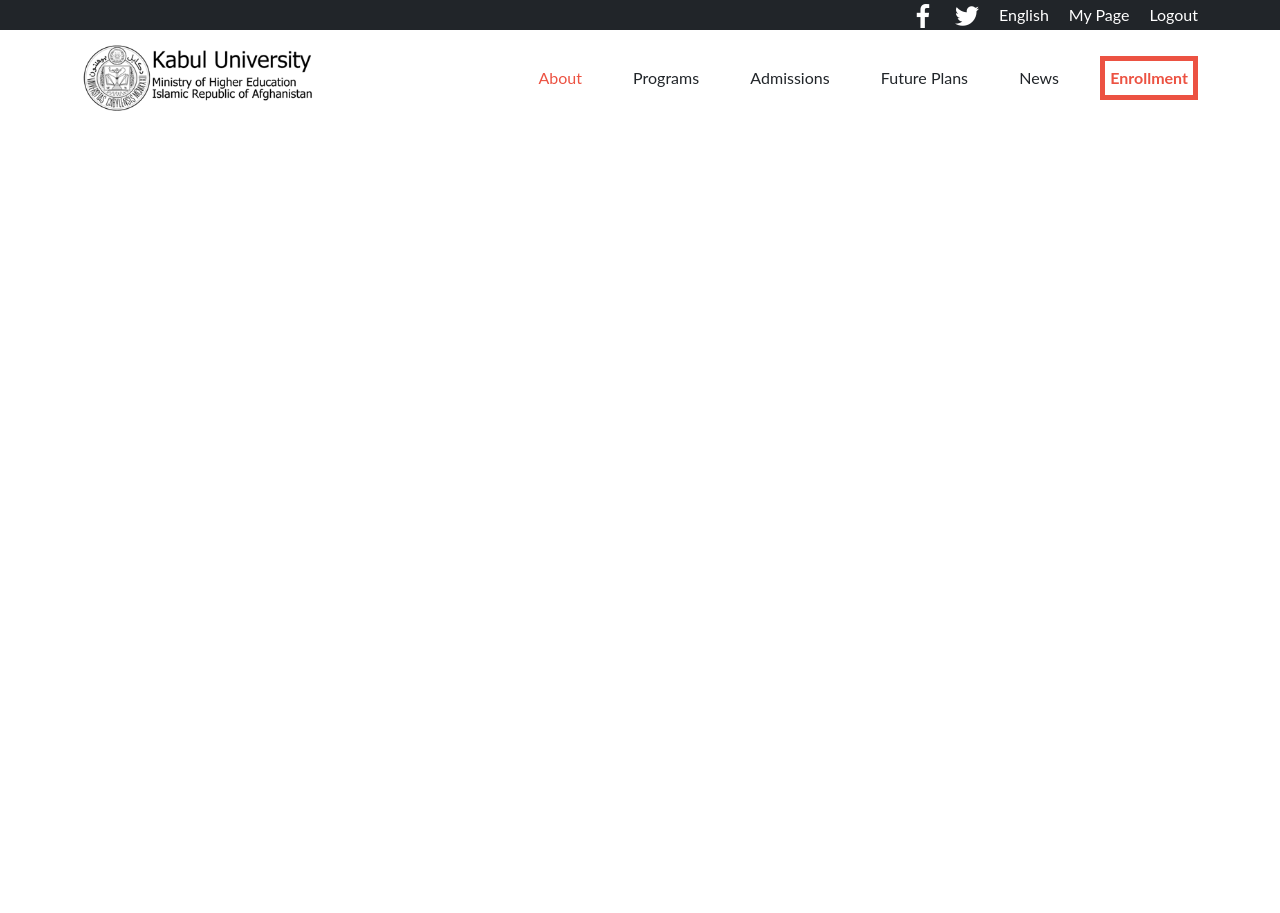
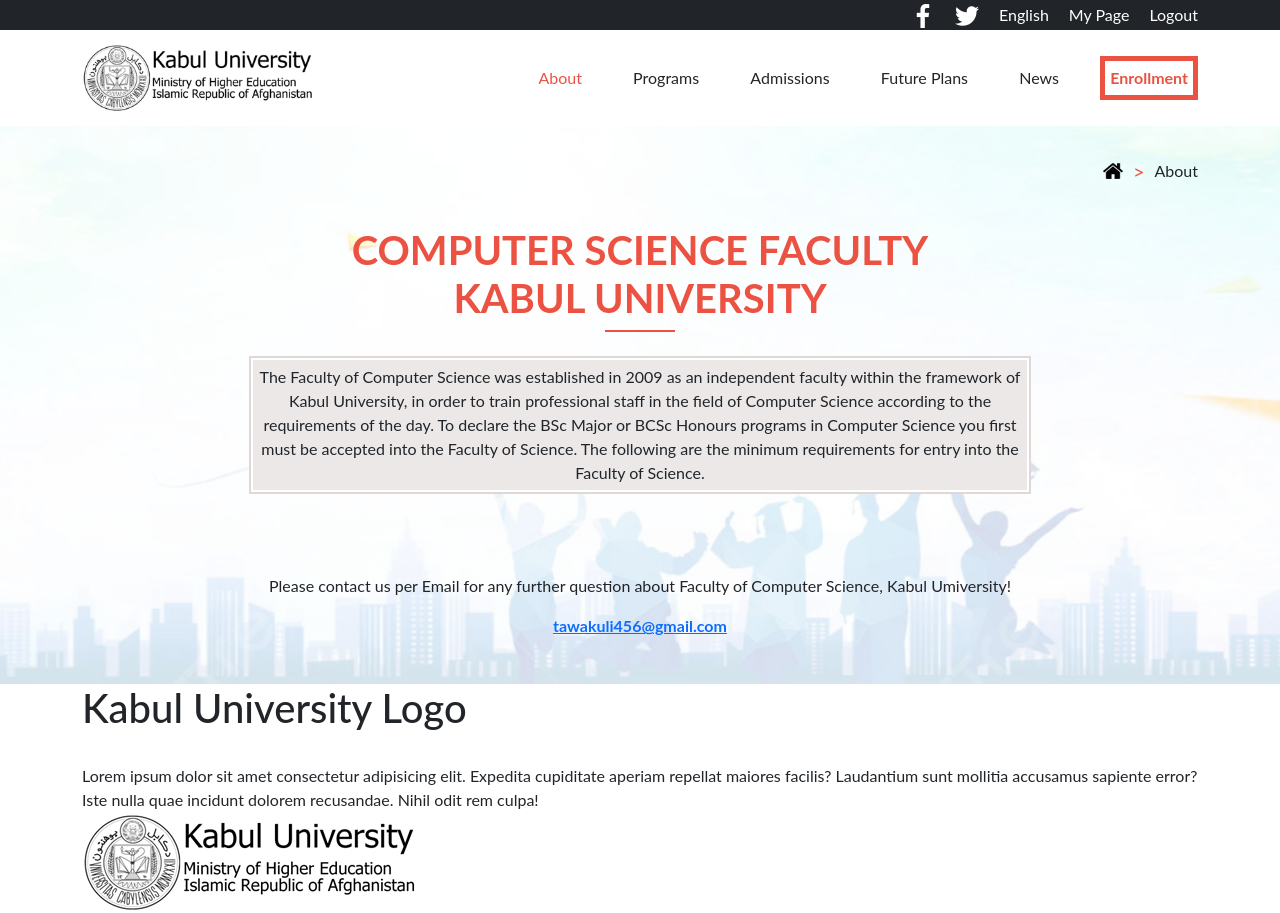
Before and after one commit to tawakuliKH/Computer-Science-Faculty-Kabul-University, a website: page about.html in a window 1280 px wide. Before the commit the page ends 800 px from the top, so only its background shows below. Drawn offline with nearby package versions, Linux system fonts and the light colour scheme.

Commit message:
Add About page content

```diff
--- a/about.html
+++ b/about.html
@@ -47,7 +47,60 @@
         </div>
       </nav>
     </div>
+    <!-- Content -->
+    <div class="content-about">
+      <div class="container">
+        <div class="url">
+          <img src="assets/images/home.png" class="home-icon" alt="Home Icon"><span class="url-arrow">></span>About
+        </div>
+      </div>
 
+
+      <div class="container contents-about">
+
+        <div>
+          <h1 class="heading-desc-about">
+            COMPUTER SCIENCE FACULTY <br>KABUL UNIVERSITY
+          </h1>
+        </div>
+        <span class="span"></span>
+        <br>
+
+        <div class="heading-description-about">
+          <div class="heading-desc-fill-about">
+            The Faculty of Computer Science was established in 2009 as an independent faculty within the framework of
+            Kabul University, in order to train professional staff in the field of Computer Science according to the
+            requirements of the day.
+
+            To declare the BSc Major or BCSc Honours programs in Computer Science you first must be accepted into the
+            Faculty of Science. The following are the minimum requirements for entry into the Faculty of Science.
+          </div>
+        </div>
+        <div class="contact-section">
+          <p class="contact">Please contact us per Email for any further question about Faculty of Computer Science, Kabul Umiversity!</p>
+        </div>
+        <div>
+          <p class="contact"><a href="#"><b>tawakuli456@gmail.com</b></a></p>
+
+        </div>
+
+      </div>
+
+
+    </div>
+    <!-- Logo -->
+    <div class="ku-logo container">
+
+      <h1>Kabul University Logo</h1>
+      <span class="span"></span>
+      <br>
+      <div class="logo-desc">
+        Lorem ipsum dolor sit amet consectetur adipisicing elit. Expedita cupiditate aperiam repellat maiores facilis? Laudantium sunt mollitia accusamus sapiente error? Iste nulla quae incidunt dolorem recusandae. Nihil odit rem culpa!
+      </div>
+      <div class="logo-image">
+        <img src="assets/images/logo-header.png" alt="">
+      </div>
+    </div>
   </div>
 
 </body>
--- a/assets/css/about.css
+++ b/assets/css/about.css
@@ -6,3 +6,71 @@
   box-sizing: border-box;
   font-family: "Lato", sans-serif;
 }
+
+.content-about {
+  background-image: url('../images/background-desktop2.jpg');
+  background-repeat: no-repeat;
+  background-size: cover;
+  padding-top: 70px;
+  padding-bottom: 30px;
+}
+
+.contents-about {
+  display: flex;
+  flex-direction: column;
+  justify-content: center;
+  align-items: center;
+}
+
+.heading-about {
+  text-align: center;
+  color: #ec5242;
+  font-size: 30px;
+}
+
+.heading-desc-about {
+  text-align: center;
+  color: #ec5242;
+  font-size: 40px;
+  font-family: 'Lato';
+  font-weight: bold;
+}
+
+.heading-description-about {
+  text-align: center;
+  width: 70%;
+  background-color: #DFD8D7;
+  padding: 2px;
+}
+
+.heading-desc-fill-about {
+  text-align: center;
+  background-color: #ECE8E8 ;
+  border: 2px solid white;
+  padding: 5px;
+  font-size: 16px;
+}
+
+.contact-section {
+  margin-top: 80px;
+}
+
+.url {
+  margin-top: -40px;
+  margin-bottom: 40px;
+  display: flex;
+  align-items: center;
+  flex-direction: row;
+  gap: 10px;
+  justify-content: flex-end;
+}
+
+.home-icon {
+  width: 20px;
+  height: 20px;
+}
+
+.url-arrow {
+  color: #ec5242;
+  font-size: 20px;
+}
```
